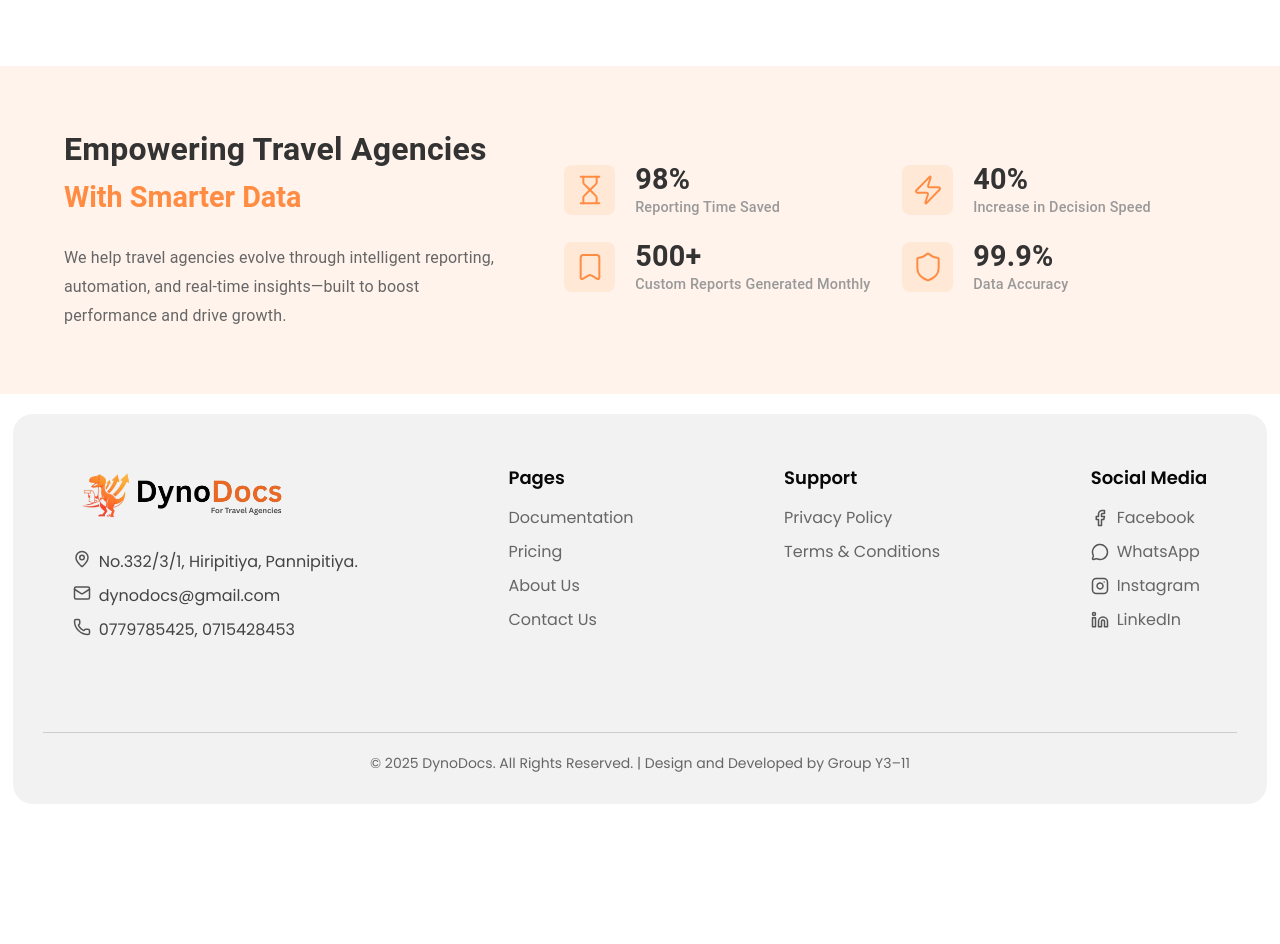
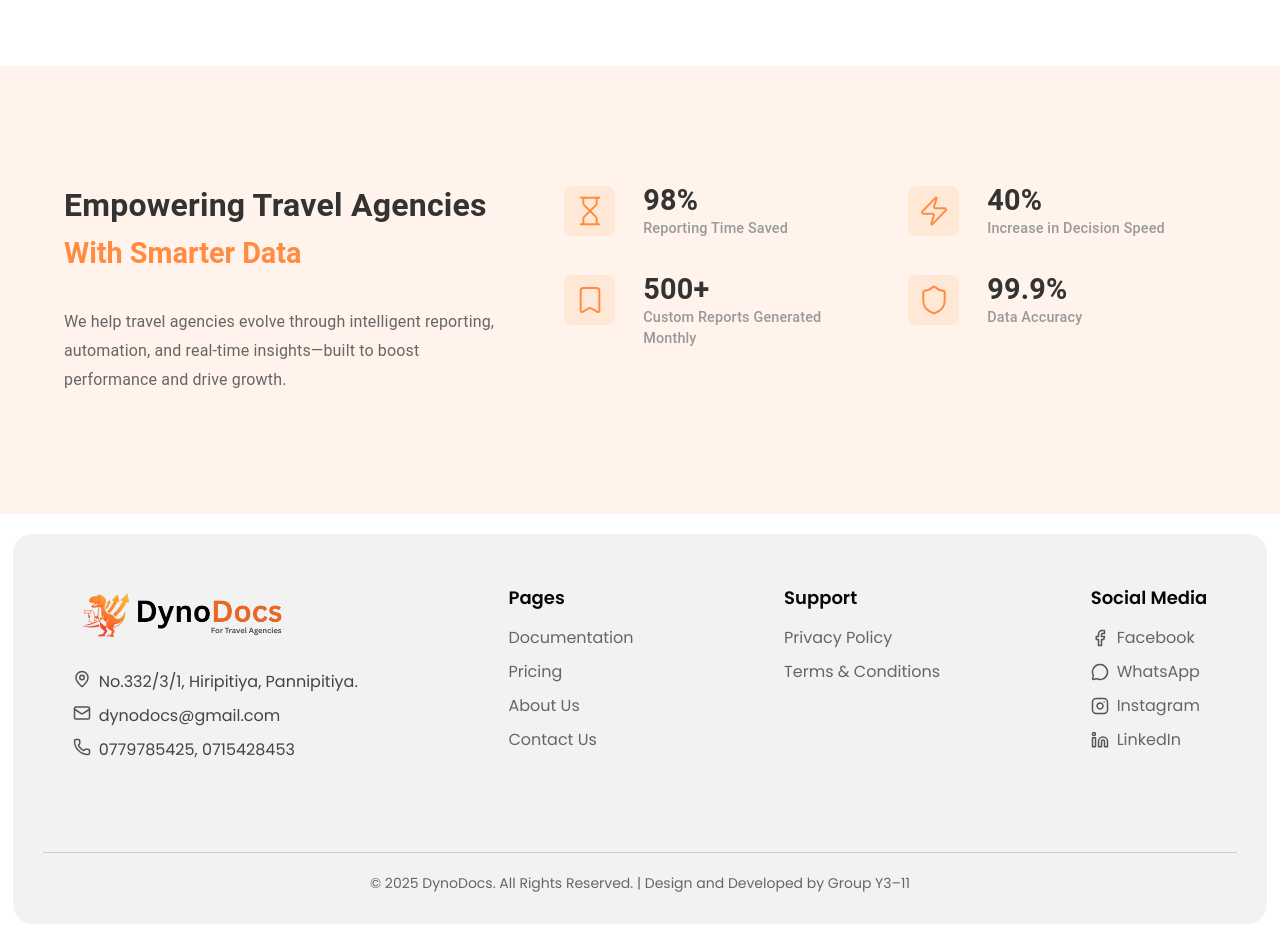
Before and after one commit to lomika-cad/dyno-docs-temp, a React (Vite) app in the folder dyno-docs-ui/: page / in a window 1280 px wide. Shown: the part 2080-3024 px from the top of the page. Before the commit the page ends 2904 px from the top, so only its background shows below. Built offline with nearby package versions, Linux system fonts and the light colour scheme.

Commit message:
fix: adjust layout and spacing in StatsSection and update footer max-width

```diff
--- a/dyno-docs-ui/src/components/StatsSection.tsx
+++ b/dyno-docs-ui/src/components/StatsSection.tsx
@@ -26,12 +26,12 @@ const StatsSection = () => {
   ];
 
   return (
-    <Box sx={{ py: 8, bgcolor: "#ff7b2e17", px: { xs: 2, md: 5 } }}>
+    <Box sx={{ py: 15, bgcolor: "#ff7b2e17", px: { xs: 2, md: 5 } }}>
       <Container maxWidth="lg">
         <Grid
           container
           spacing={{ xs: 4, md: 6 }}
-          alignItems="center"
+          alignItems="stretch"
         >
           {/* Left Content */}
           <Grid size={{ xs: 12, md: 5 }}>
@@ -52,7 +52,7 @@ const StatsSection = () => {
                 sx={{
                   color: "#FF8C42",
                   fontWeight: "bold",
-                  mb: 3.5,
+                  mb: 4.5,
                   fontSize: { xs: "1.3rem", md: "1.8rem" },
                 }}
               >
@@ -75,7 +75,7 @@ const StatsSection = () => {
 
           {/* Right Stats Grid */}
           <Grid size={{ xs: 12, md: 7 }}>
-            <Grid container spacing={{ xs: 2.5, md: 3 }}>
+            <Grid container spacing={{ xs: 3.5, md: 4.5 }}>
               {stats.map((stat, index) => {
                 const IconComponent = stat.icon;
                 return (
@@ -84,7 +84,7 @@ const StatsSection = () => {
                       sx={{
                         display: "flex",
                         alignItems: "flex-start",
-                        gap: 2.5,
+                        gap: 3.5,
                       }}
                     >
                       {/* Icon Container */}
--- a/dyno-docs-ui/src/styles/footer.css
+++ b/dyno-docs-ui/src/styles/footer.css
@@ -4,7 +4,7 @@
     border-radius: 20px;
     margin: 20px auto;
     width: 98%;
-    max-width: 1400px;
+    max-width: 1500px;
 }
 
 .footer-top {
```
